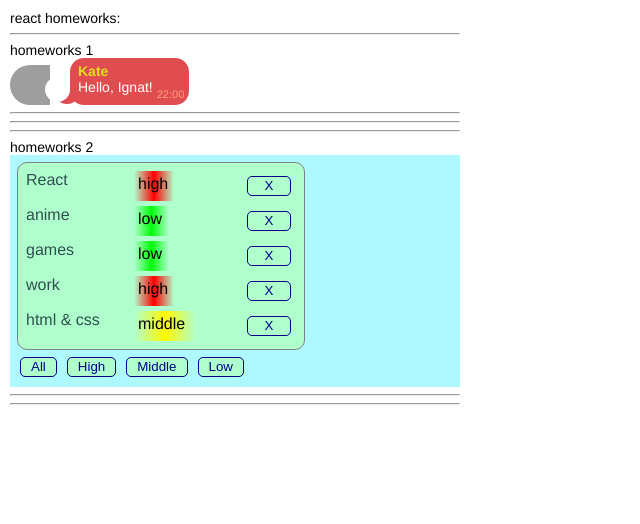
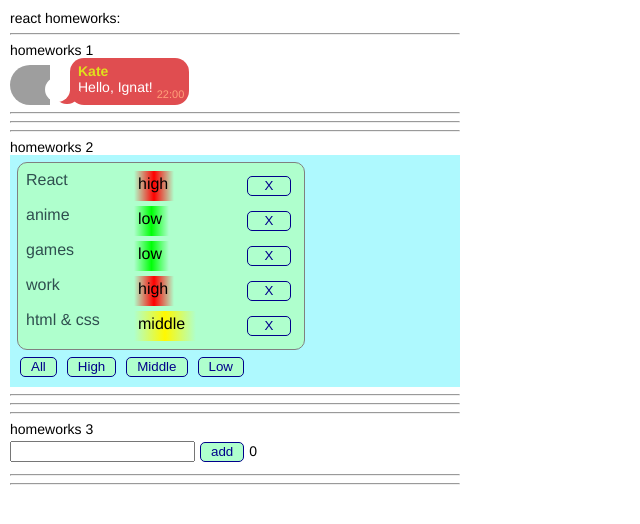
Before and after one commit to Katerinamiku/HomeworkIgnat, a React (Create React App) app: page / in a window 1280 px wide. Shown: the top 524 px of the page, without its empty margins (0-640 px from the left). Built offline with nearby package versions, Linux system fonts and the light colour scheme; grey boxes are pictures that could not be loaded.

Commit message:
third HW task

```diff
--- a/package.json
+++ b/package.json
@@ -10,10 +10,12 @@
     "@types/node": "^16.11.36",
     "@types/react": "^18.0.9",
     "@types/react-dom": "^18.0.5",
+    "@types/uuid": "^8.3.4",
     "react": "^18.1.0",
     "react-dom": "^18.1.0",
     "react-scripts": "5.0.1",
     "typescript": "^4.7.2",
+    "uuid": "^8.3.2",
     "web-vitals": "^2.1.4"
   },
   "scripts": {
--- a/src/p1-main/m1-ui/u1-app/App.tsx
+++ b/src/p1-main/m1-ui/u1-app/App.tsx
@@ -2,6 +2,7 @@
 import s from './App.module.css'
 import HW1 from '../../../p2-homeworks/h1/HW1'
 import HW2 from "../../../p2-homeworks/h2/HW2";
+import HW3 from "../../../p2-homeworks/h3/HW3";
 
 function App() {
     return (
@@ -9,7 +10,7 @@
             <div>react homeworks:</div>
             <HW1/>
             <HW2/>
-            {/*<HW3/>*/}
+            <HW3/>
             {/*<HW4/>*/}
             {/*<HW5/>*/}
 
--- a/src/p2-homeworks/h3/Greeting.module.css
+++ b/src/p2-homeworks/h3/Greeting.module.css
@@ -1,7 +1,9 @@
-.someClass {
-
+.warning {
+    color: red;
+    text-shadow: 0 0 10px red,0 0 30px red;
 }
 
 .error {
     border: 1px solid red;
+    box-shadow: 0 0 5px red
 }
--- a/src/p2-homeworks/h3/Greeting.tsx
+++ b/src/p2-homeworks/h3/Greeting.tsx
@@ -1,26 +1,33 @@
-import React from 'react'
+import React, {ChangeEvent, KeyboardEvent, FocusEvent} from 'react'
 import s from './Greeting.module.css'
 
+
 type GreetingPropsType = {
-    name: any // need to fix any
-    setNameCallback: any // need to fix any
-    addUser: any // need to fix any
-    error: any // need to fix any
-    totalUsers: any // need to fix any
+    name: string // need to fix any
+    setNameCallback: (event: ChangeEvent<HTMLInputElement>) => void // need to fix any
+    addUser: () => void // need to fix any
+    error: string // need to fix any
+    totalUsers: number // need to fix any
+    onKeyPressHandler: (event: KeyboardEvent<HTMLInputElement>) => void
+    onFocusHandler: (event: FocusEvent<HTMLInputElement>) => void
 }
 
 // презентационная компонента (для верстальщика)
 const Greeting: React.FC<GreetingPropsType> = (
-    {name, setNameCallback, addUser, error, totalUsers} // деструктуризация пропсов
+    {name, setNameCallback, addUser, error, totalUsers, onKeyPressHandler, onFocusHandler} // деструктуризация пропсов
 ) => {
-    const inputClass = s.error // need to fix with (?:)
+    const inputClass = error !== '' ? s.error : s.nonError;// need to fix with (?:)
+    const warningClass = s.warning
 
     return (
         <div>
-            <input value={name} onChange={setNameCallback} className={inputClass}/>
-            <span>{error}</span>
-            <button onClick={addUser}>add</button>
-            <span>{totalUsers}</span>
+            <div>
+                <input value={name} className={inputClass} onChange={setNameCallback} onFocus={onFocusHandler} onKeyDown={onKeyPressHandler}/>
+                <button onClick={addUser}>add</button>
+                <span>{totalUsers}</span>
+            </div>
+            <div><span className={warningClass}>{error}</span></div>
+
         </div>
     )
 }
--- a/src/p2-homeworks/h3/GreetingContainer.tsx
+++ b/src/p2-homeworks/h3/GreetingContainer.tsx
@@ -1,9 +1,10 @@
-import React, {useState} from 'react'
+import React, {ChangeEvent, KeyboardEvent, FocusEvent, useState} from 'react'
 import Greeting from './Greeting'
+import {UserType} from "./HW3";
 
 type GreetingContainerPropsType = {
-    users: any // need to fix any
-    addUserCallback: any // need to fix any
+    users: Array<UserType> // need to fix any
+    addUserCallback: (name: string) => void // need to fix any
 }
 
 // более простой и понятный для новичков
@@ -12,17 +13,31 @@
 // более современный и удобный для про :)
 // уровень локальной логики
 const GreetingContainer: React.FC<GreetingContainerPropsType> = ({users, addUserCallback}) => { // деструктуризация пропсов
-    const [name, setName] = useState<any>('') // need to fix any
-    const [error, setError] = useState<any>('') // need to fix any
+    const [name, setName] = useState<string>('') // need to fix any
+    const [error, setError] = useState<string>('') // need to fix any
 
-    const setNameCallback = (e: any) => { // need to fix any
-        setName('') // need to fix
+    const setNameCallback = (event: ChangeEvent<HTMLInputElement>) => {
+        setName(event.currentTarget.value.trim()) // need to fix
     }
     const addUser = () => {
-        alert(`Hello  !`) // need to fix
+        if (name === '') {
+            setError('Name is required!')
+            setName('')
+        } else {
+            alert('Hello ' + name + '!') // need to fix
+            addUserCallback(name)
+            setName('')
+        }
     }
-
-    const totalUsers = 0 // need to fix
+    const onKeyPressHandler = (event: KeyboardEvent<HTMLInputElement>) => {
+        if (event.key === 'Enter') {
+            addUser()
+        }
+    }
+    const onFocusHandler = (event: FocusEvent<HTMLInputElement>) => {
+        setError('')
+    }
+    let totalUsers = users.length // need to fix
 
     return (
         <Greeting
@@ -31,6 +46,8 @@
             addUser={addUser}
             error={error}
             totalUsers={totalUsers}
+            onKeyPressHandler={onKeyPressHandler}
+            onFocusHandler={onFocusHandler}
         />
     )
 }
--- a/src/p2-homeworks/h3/HW3.tsx
+++ b/src/p2-homeworks/h3/HW3.tsx
@@ -1,18 +1,21 @@
 import React, {useState} from 'react'
 import GreetingContainer from './GreetingContainer'
+import {v1} from "uuid";
 
 // types
 export type UserType = {
-    _id: any // need to fix any
-    name: any // need to fix any
+    _id: string // need to fix any
+    name: string // need to fix any
 }
 
 // уровень работы с глобальными данными
 function HW3() {
-    const [users, setUsers] = useState<any>([]) // need to fix any
+    let [users, setUsers] = useState<Array<UserType>>([]) // need to fix any
 
-    const addUserCallback = (name: any) => { // need to fix any
-        setUsers([]) // need to fix
+    const addUserCallback = (name: string) => { // need to fix any
+        let user = {_id: v1(), name: name};
+        let NewUsers = [user, ...users];
+        setUsers(NewUsers) // need to fix
     }
 
     return (
```
Also changed, not shown: 1 other file (tests, documents, lock files or other folders).
